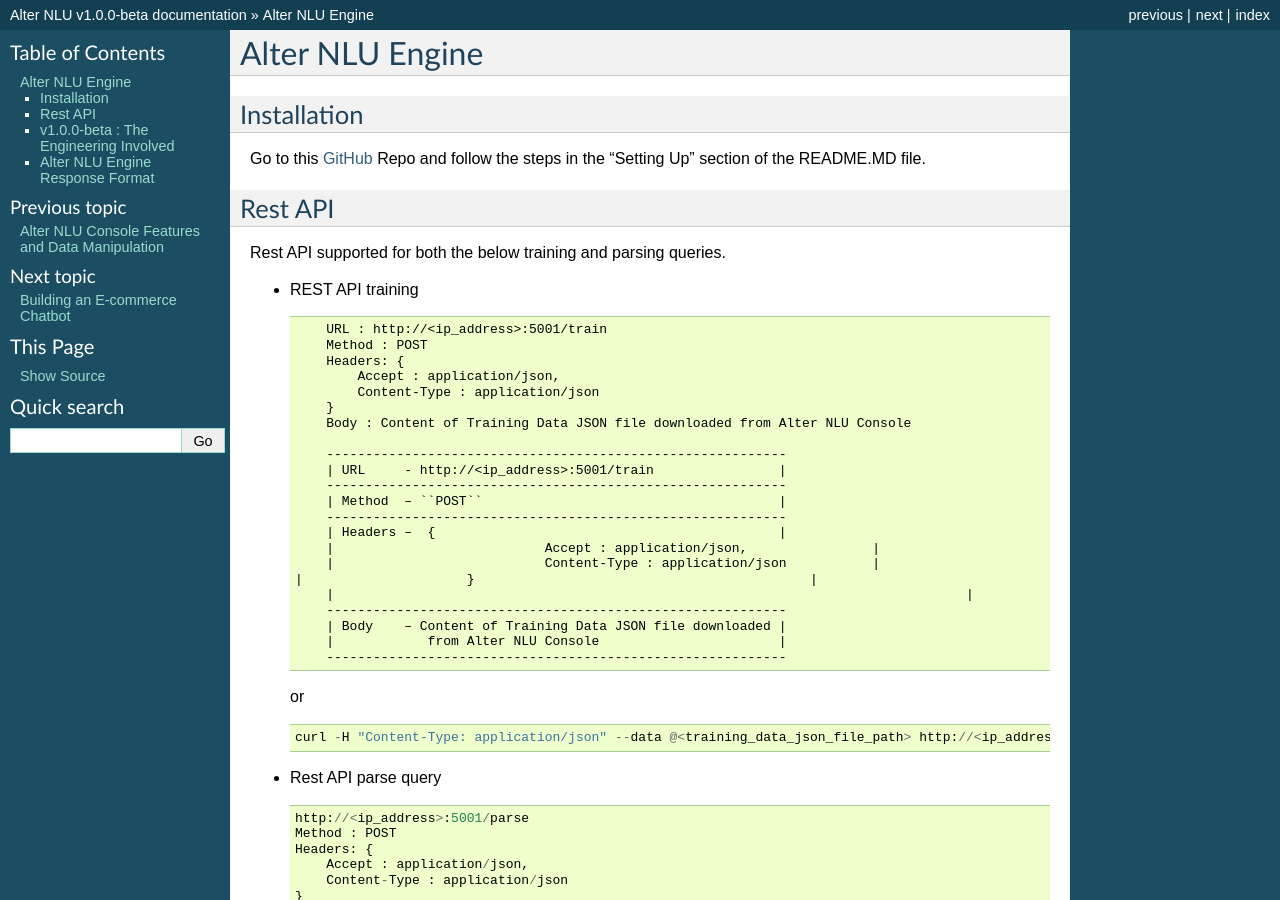
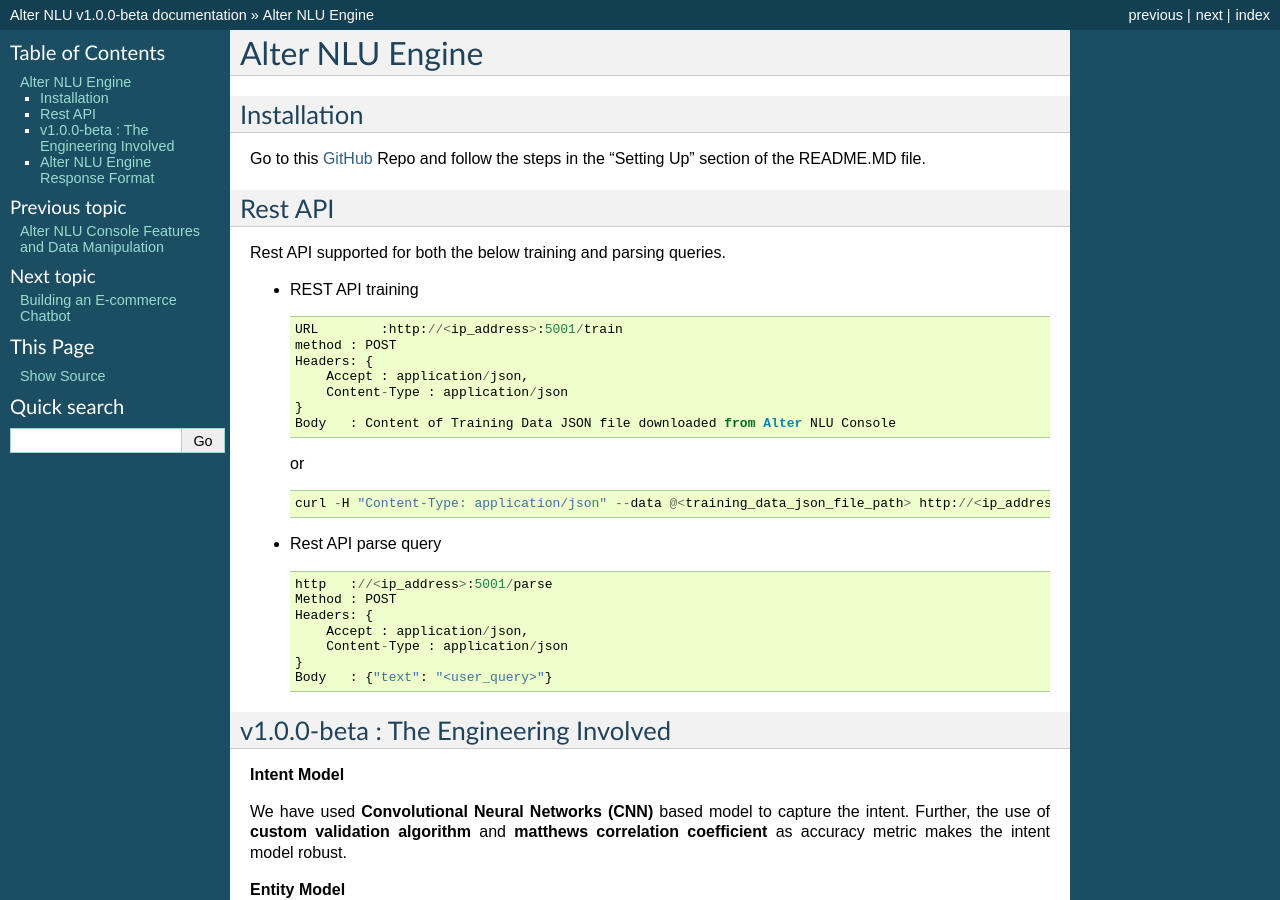
Before and after one commit to thakurtanya/kontikilabsDevelopers, a Sphinx documentation site: the page built from doc/source/GitHub-Pipeline.rst, in a window 1280 px wide and 900 px high. Built offline with Sphinx 7.4.7, drawn with Linux system fonts in a browser that asks for light colours.

Commit message:
content additions

```diff
--- a/doc/source/GitHub-Pipeline.rst
+++ b/doc/source/GitHub-Pipeline.rst
@@ -15,28 +15,13 @@
 
 -	REST API training ::
 
-		URL : http://<ip_address>:5001/train
-		Method : POST
+		URL	   :http://<ip_address>:5001/train
+		method : POST
 		Headers: {
 		    Accept : application/json,
 		    Content-Type : application/json
 		}
-		Body : Content of Training Data JSON file downloaded from Alter NLU Console
-
-		-----------------------------------------------------------
-		| URL     - http://<ip_address>:5001/train                |
-		-----------------------------------------------------------
-		| Method  – ``POST``                                      |
-		-----------------------------------------------------------
-		| Headers –  {                                            |
-		|			    Accept : application/json,                |
-		|			    Content-Type : application/json           |
-	    |			  }                                           |
-		|                             							  |
-		-----------------------------------------------------------
-		| Body    – Content of Training Data JSON file downloaded |
-		|            from Alter NLU Console                       |
-		-----------------------------------------------------------
+		Body   : Content of Training Data JSON file downloaded from Alter NLU Console
 
 	or ::
 
```
Also changed, not shown: other parts of doc/source/GitHub-Pipeline.rst (+2 -2 lines).
